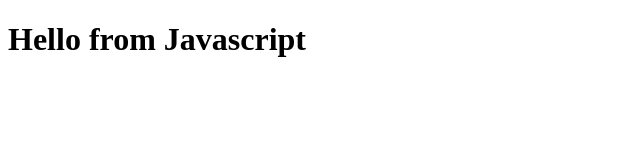
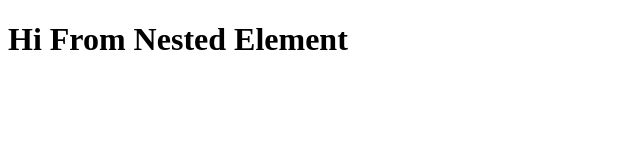
Before and after one commit to Ashish-kumar2020/learningreact, a plain HTML site: page index.html in a window 1280 px wide. Shown: the whole page, without its empty margins (0-640 px from the left). Drawn offline with nearby package versions, Linux system fonts and the light colour scheme.

Commit message:
1- Added React CDN 2- created Nested Element using core react

```diff
--- a/index.html
+++ b/index.html
@@ -10,11 +10,23 @@
     <div id="root">
 
     </div>
+
+    <!-- Added React CDN -->
+    <script crossorigin src="https://unpkg.com/react@18/umd/react.development.js"></script>
+    <script crossorigin src="https://unpkg.com/react-dom@18/umd/react-dom.development.js"></script>
+
     <script>
-        const heading = document.createElement('h1');
-        heading.innerHTML = "Hello from Javascript";
-        const root = document.getElementById('root');
-        root.appendChild(heading);
+        const heading = React.createElement('h1',{id: "h1"},"Hello From React");
+        const root = ReactDOM.createRoot(document.getElementById('root'));
+        // root.render(heading);
+        // craeting Nested Element using react
+        const parent = React.createElement('div',{id: 'parent'},[
+            React.createElement('div',{id: 'child'},[
+                React.createElement('h1',{id: 'chidElement'},"Hi From Nested Element")
+            ])
+        ])
+
+        root.render(parent)
     </script>
 </body>
 </html>
```
